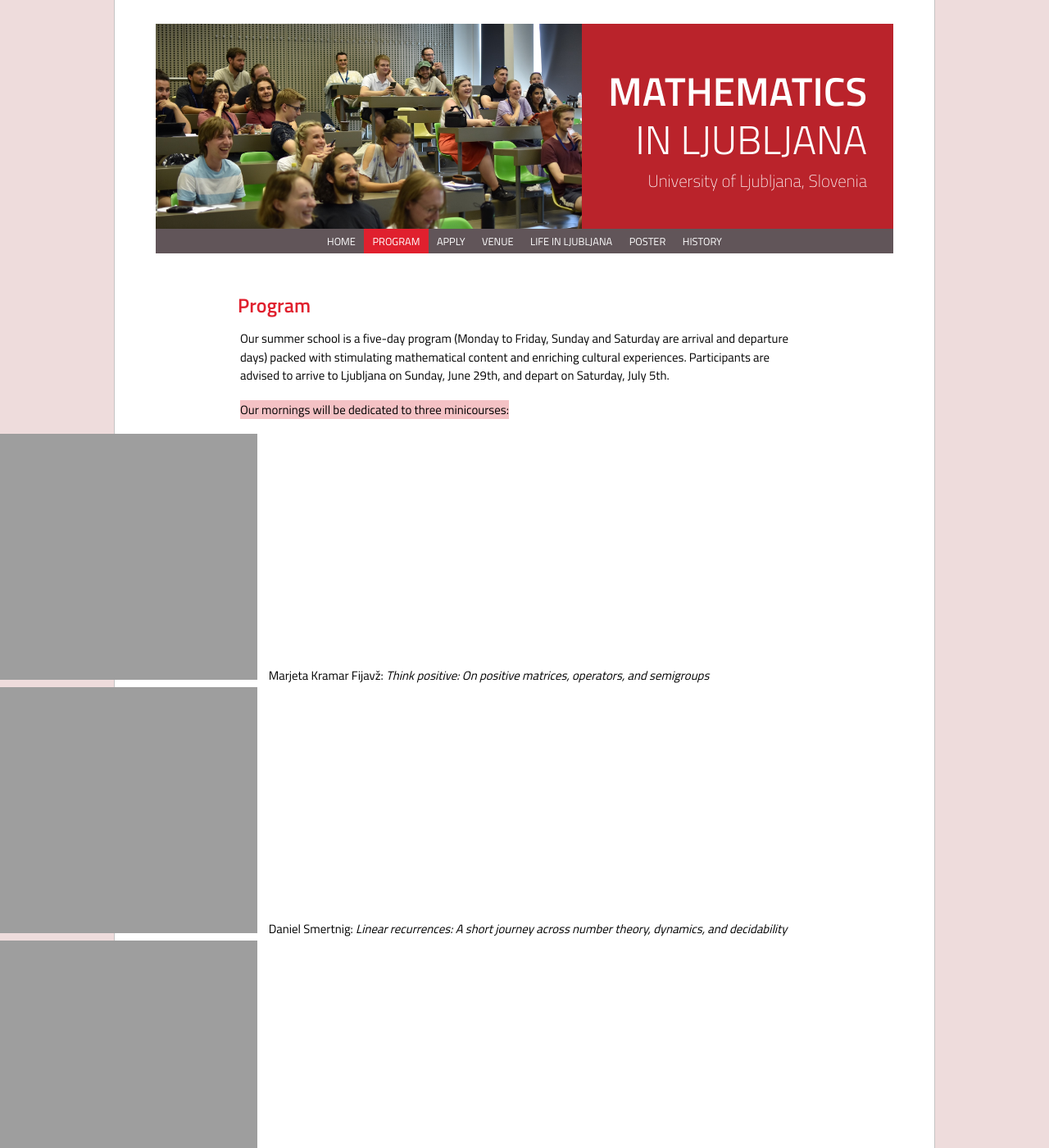
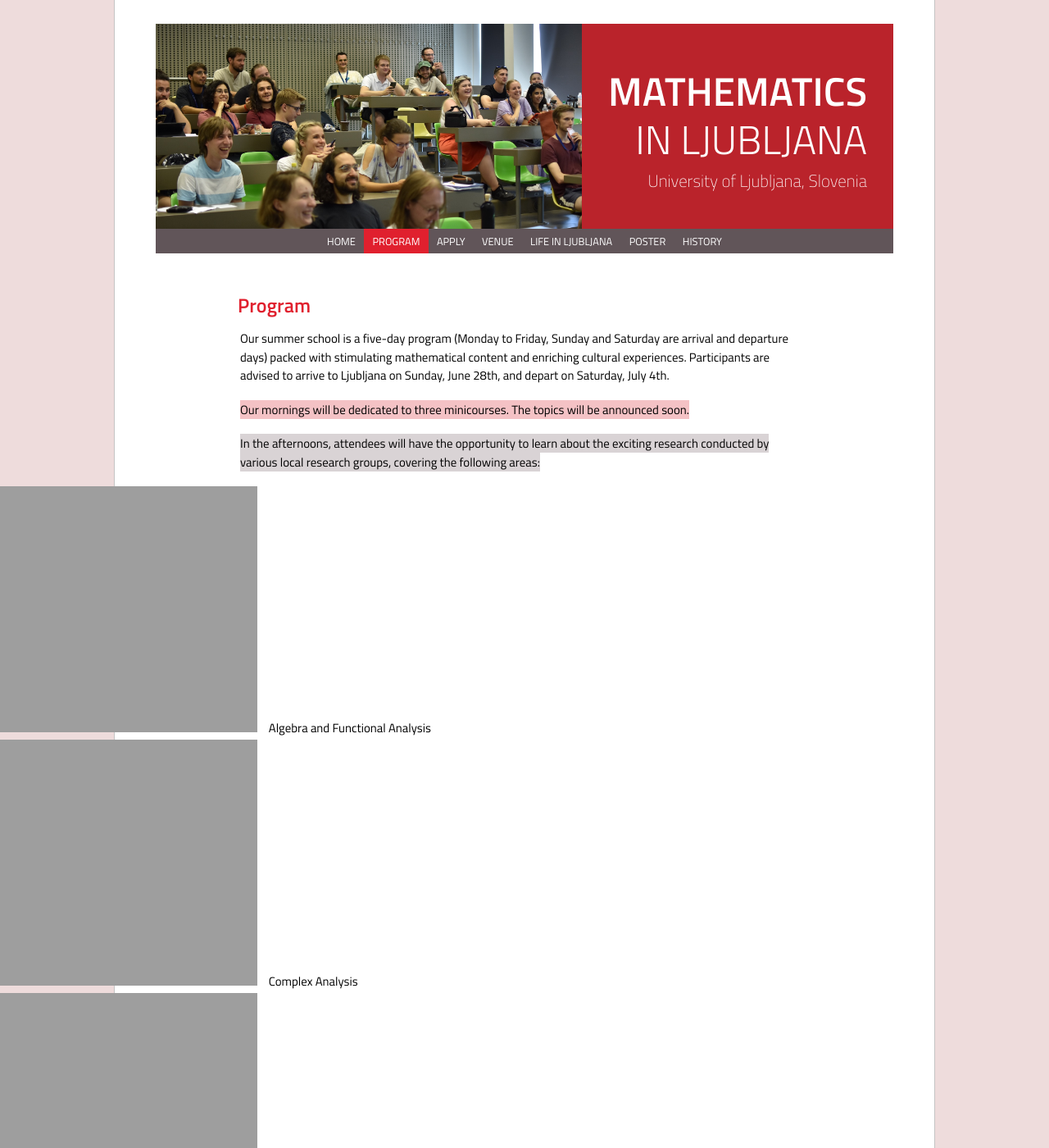
Before and after one commit to ul-fmf/mathematics-in-ljubljana, a Jekyll site: the page built from program.md, in a window 1280 px wide and 1400 px high. Shown: the whole window at 82% size. Built offline with Jekyll 4.4.1, drawn with Linux system fonts in a browser that asks for light colours; nearby versions of some CDN libraries; a style sheet for code colours, icons or effects is not loaded; some of the changed text lies outside the part shown.

Commit message:
Update program.md

```diff
--- a/program.md
+++ b/program.md
@@ -5,15 +5,12 @@ title: Program
 
 # Program
 
-Our summer school is a five-day program (Monday to Friday, Sunday and Saturday are arrival and departure days) packed with stimulating mathematical content and enriching cultural experiences. Participants are advised to arrive to Ljubljana on Sunday, June 29th, and depart on Saturday, July 5th.
+Our summer school is a five-day program (Monday to Friday, Sunday and Saturday are arrival and departure days) packed with stimulating mathematical content and enriching cultural experiences. Participants are advised to arrive to Ljubljana on Sunday, June 28th, and depart on Saturday, July 4th.
 
 <span class="minicourse">
-Our mornings will be dedicated to three minicourses:
+Our mornings will be dedicated to three minicourses. The topics will be announced soon.
 </span>
 
-- Marjeta Kramar Fijavž: *Think positive: On positive matrices, operators, and semigroups*
-- Daniel Smertnig: *Linear recurrences: A short journey across number theory, dynamics, and decidability*
-- Ada Šadl Praprotnik: *From polynomial to rational: An introduction to Bézier curves, surfaces, and splines*
 
 <span class="researchgroup">
 In the afternoons, attendees will have the opportunity to learn about the exciting research conducted by various local research groups, covering the following areas:
```
Also changed, not shown: other parts of program.md (+1 -1 lines).
